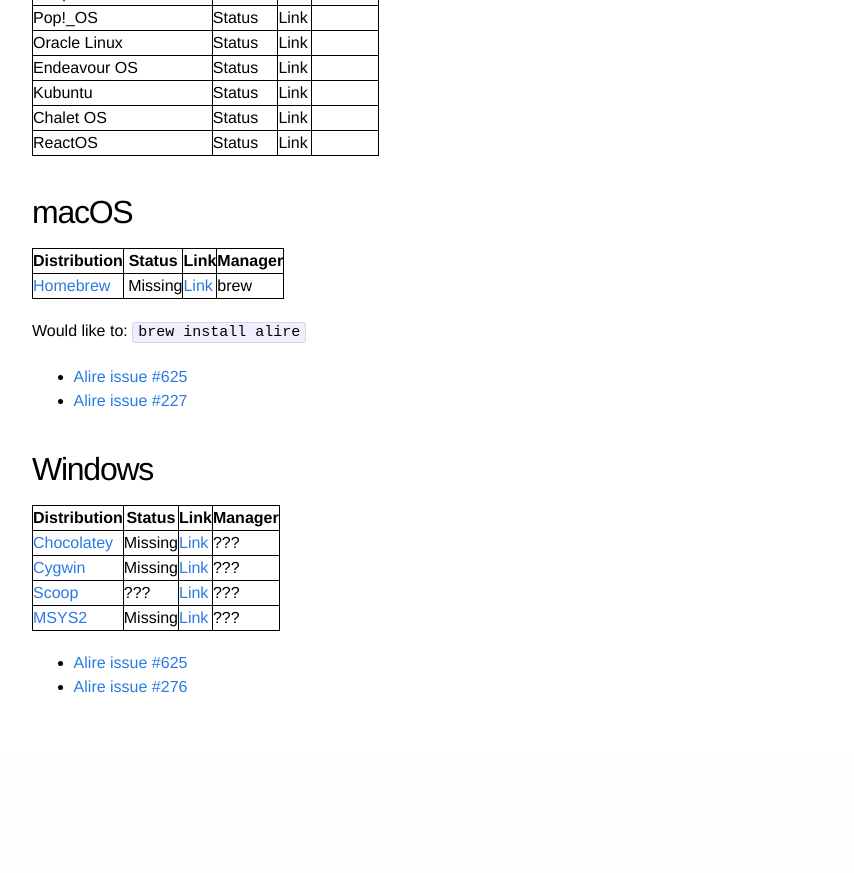
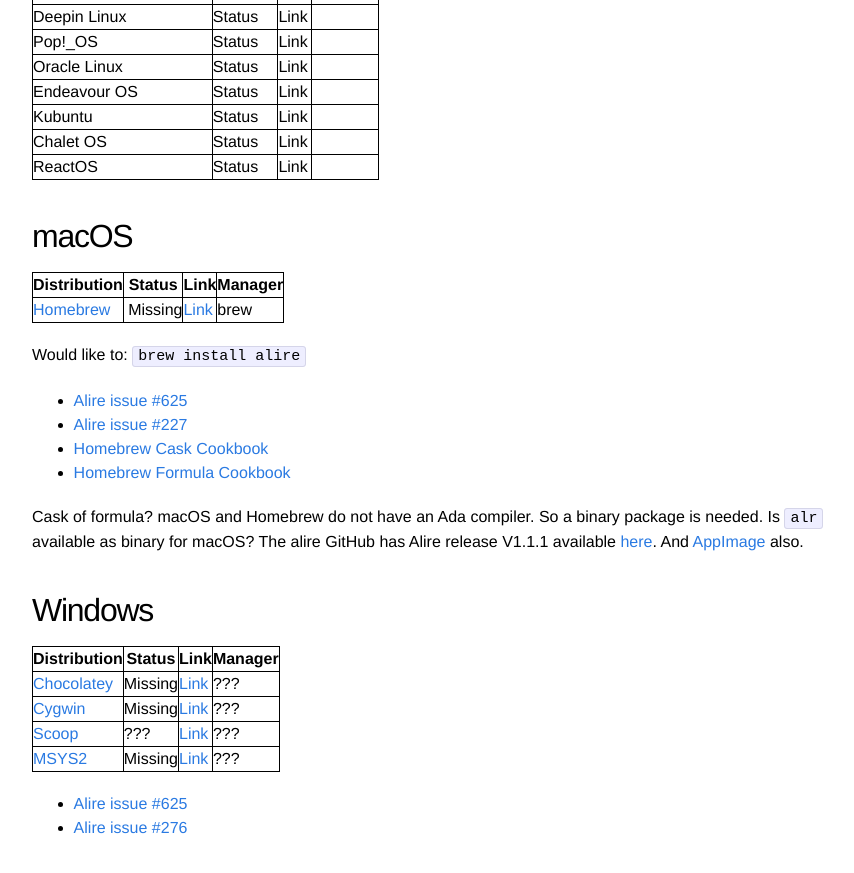
Before and after one commit to quornings/quornings.github.io, a Jekyll site: the page built from alire.md, in a window 1280 px wide and 900 px high, scrolled down 1177 px. Shown: the top 873 px of the window, without its empty margins (208-1062 px from the left). Built offline with Jekyll 4.4.1, drawn with Linux system fonts in a browser that asks for light colours; before the commit the page ends 1936 px from its top, so only the background shows below that.

Commit message:
Add Homebrew Cookbooks

```diff
--- a/alire.md
+++ b/alire.md
@@ -21,6 +21,7 @@ title: Alire Page
 - RPM
 - Pacman
 - YUM
+- [AppImage](https://appimage.org)
 
 ### Distributions
 
@@ -58,6 +59,13 @@ Would like to: `brew install alire`
 
 - [Alire issue #625](https://github.com/alire-project/alire/issues/625)
 - [Alire issue #227](https://github.com/alire-project/alire/issues/227)
+- [Homebrew Cask Cookbook](https://docs.brew.sh/Cask-Cookbook)
+- [Homebrew Formula Cookbook](https://docs.brew.sh/Formula-Cookbook)
+
+Cask of formula? macOS and Homebrew do not have an Ada compiler. So a binary package is needed. Is `alr` available as binary for macOS?
+The alire GitHub has Alire release V1.1.1 available [here](https://github.com/alire-project/alire/releases).
+And [AppImage](https://github.com/alire-project/alire/releases) also.
+
 
 ## Windows
 
```
